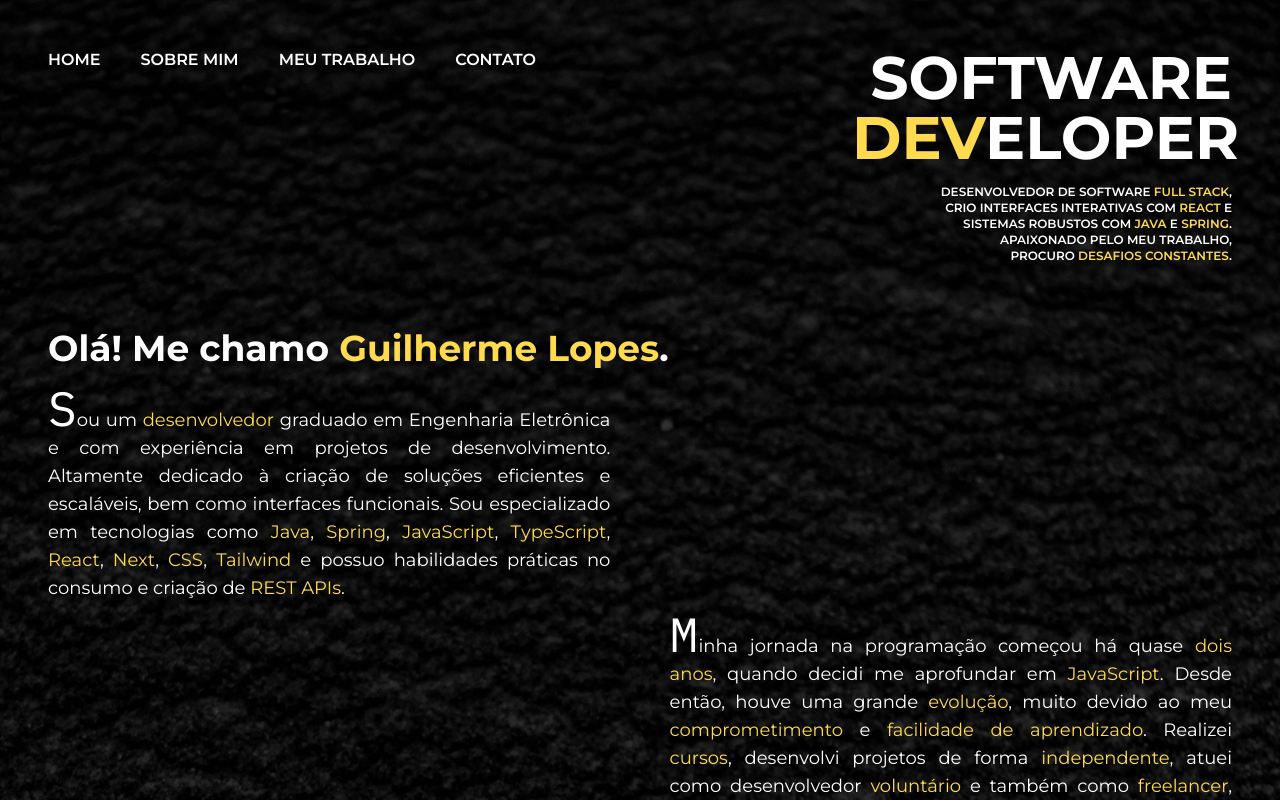
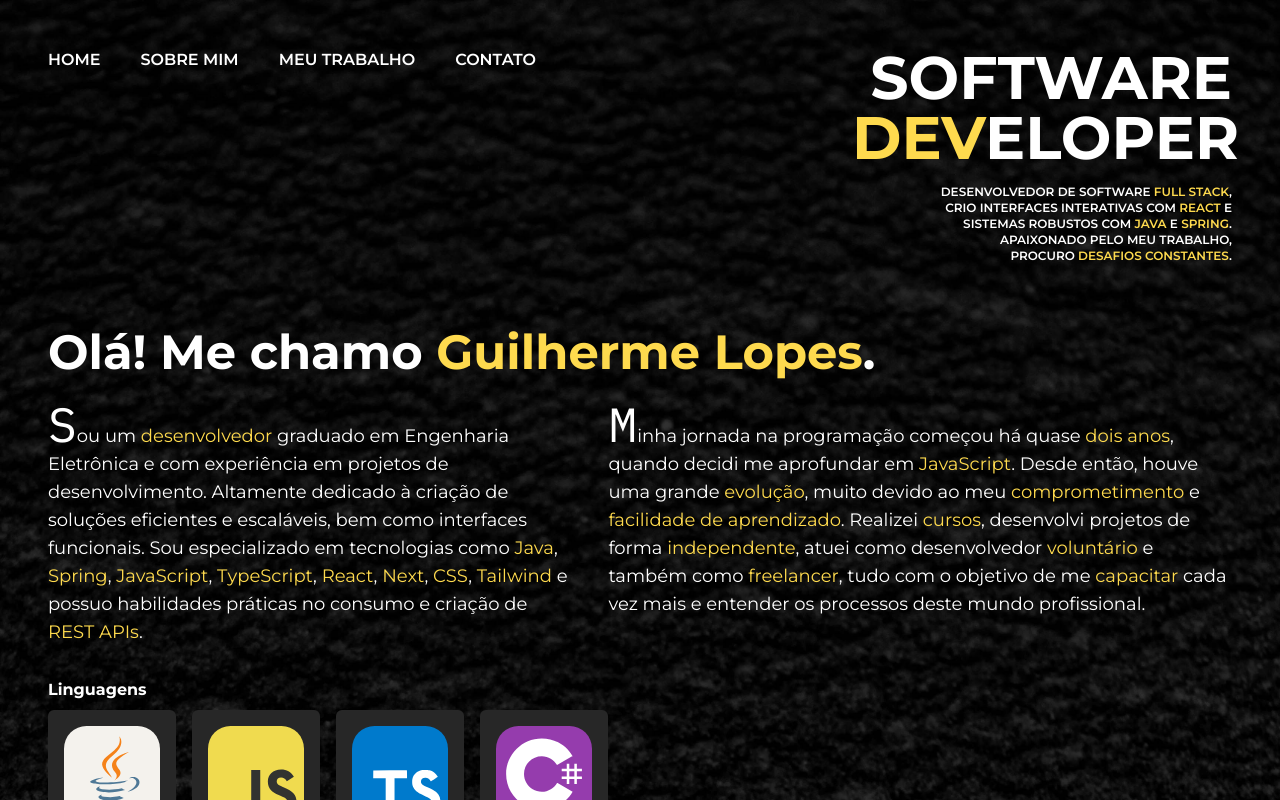
Before and after one commit to gguilhermelopes/guilherme-lopes-portfolio, a Next.js app: page /main/about in a window 1280 px wide. Shown: the top 800 px of the page. Built offline with nearby package versions, Linux system fonts and the light colour scheme.

Commit message:
feat: single project page and aboutPresentation style

```diff
--- /dev/null
+++ b/src/app/main/projects/[id]/page.tsx
@@ -0,0 +1,5 @@
+const ProjectPage = () => {
+  return <div>ProjectPage</div>;
+};
+
+export default ProjectPage;
--- a/src/components/about/AboutPresentation.tsx
+++ b/src/components/about/AboutPresentation.tsx
@@ -2,12 +2,12 @@ import TextDetails from "../UI/TextDetails";
 
 const AboutPresentation = () => {
   return (
-    <>
-      <h1 className="font-bold text-lg sm:text-4xl">
+    <div>
+      <h1 className="font-bold text-lg sm:text-5xl">
         Olá! Me chamo <TextDetails>Guilherme Lopes</TextDetails>.
       </h1>
-      <div className="flex flex-col gap-2 mt-2 md:mt-4 text-xs sm:text-base md:text-lg">
-        <p className="md:max-w-[47.5%] max-w-[95%] md:text-justify first-letter:text-xl sm:first-letter:text-4xl md:first-letter:text-5xl first-letter:font-monospace">
+      <div className="flex gap-8 mt-2 md:mt-6 text-xs sm:text-base md:text-lg">
+        <p className="max-w-[95%] md:max-w-[75%] first-letter:text-xl sm:first-letter:text-4xl md:first-letter:text-5xl first-letter:font-monospace">
           Sou um <TextDetails>desenvolvedor</TextDetails> graduado em Engenharia
           Eletrônica e com experiência em projetos de desenvolvimento. Altamente
           dedicado à criação de soluções eficientes e escaláveis, bem como
@@ -20,7 +20,7 @@ const AboutPresentation = () => {
           possuo habilidades práticas no consumo e criação de{" "}
           <TextDetails>REST APIs</TextDetails>.
         </p>
-        <p className="md:max-w-[47.5%] max-w-[95%] md:text-justify first-letter:text-xl sm:first-letter:text-4xl md:first-letter:text-5xl first-letter:font-monospace md:self-end">
+        <p className="max-w-[95%] md:max-w-[75%] first-letter:text-xl sm:first-letter:text-4xl md:first-letter:text-5xl first-letter:font-monospace">
           Minha jornada na programação começou há quase{" "}
           <TextDetails>dois anos</TextDetails>, quando decidi me aprofundar em{" "}
           <TextDetails>JavaScript</TextDetails>. Desde então, houve uma grande{" "}
@@ -35,7 +35,7 @@ const AboutPresentation = () => {
           processos deste mundo profissional.
         </p>
       </div>
-    </>
+    </div>
   );
 };
 
```
